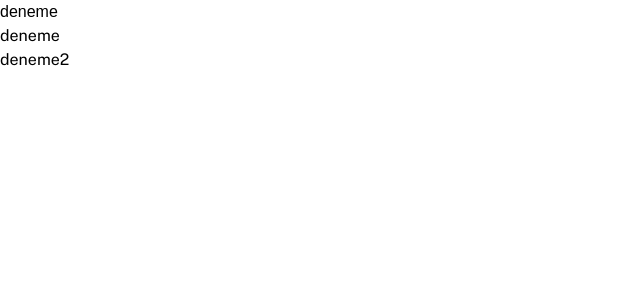
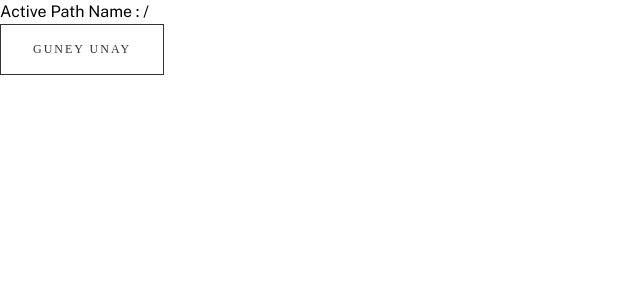
Before and after one commit to unaygney/minimalist-portfolio-website, a Next.js app: page / in a window 1280 px wide. Shown: the top 300 px of the page, without its empty margins (0-640 px from the left). Built offline with nearby package versions, Linux system fonts and the light colour scheme; a web font is replaced by a local one.

Commit message:
addded buttons

```diff
--- a/app/layout.js
+++ b/app/layout.js
@@ -1,10 +1,16 @@
+"use client";
 import { titleFont, bodyFont } from "@/lib/font";
 import "./globals.css";
+import { usePathname } from "next/navigation";
 
 export default function RootLayout({ children }) {
+  const pathname = usePathname();
   return (
     <html lang="en">
-      <body className={`${titleFont.className} ${bodyFont.className}`}>
+      <body
+        className={`${titleFont.className} ${bodyFont.className} antialiased`}
+      >
+        <div>Active Path Name : {pathname}</div>
         {children}
       </body>
     </html>
--- a/app/page.js
+++ b/app/page.js
@@ -1,4 +1,4 @@
-import { bodyFont, titleFont } from "@/lib/font";
+import Button from "@/components/button";
 
 export const metadata = {
   title: "Create Next App",
@@ -8,9 +8,9 @@ export const metadata = {
 export default function Home() {
   return (
     <>
-      <div className={`${titleFont.className}`}>deneme</div>
-      <div className={`${bodyFont.className}`}>deneme</div>
-      <div>deneme2</div>
+      <Button disabled type={"secondary"}>
+        Guney Unay
+      </Button>
     </>
   );
 }
--- /dev/null
+++ b/app/portfolio/page.js
@@ -0,0 +1,7 @@
+import React from "react";
+
+function Portfolio() {
+  return <div>Porfolio page</div>;
+}
+
+export default Portfolio;
--- /dev/null
+++ b/components/Navbar/index.jsx
@@ -0,0 +1,7 @@
+import React from "react";
+
+function Navbar() {
+  return <div></div>;
+}
+
+export default Navbar;
--- /dev/null
+++ b/components/button/index.jsx
@@ -0,0 +1,58 @@
+import React from "react";
+import styles from "./styles.module.css"; // veya istediğin CSS modül dosyasının yolunu belirt
+
+const PrimaryButton = ({ children }) => {
+  return (
+    <button
+      className={`${styles.primaryButton} group disabled:bg-[#203a4c]`}
+      disabled
+    >
+      <div className="w-12 h-12">
+        <svg
+          xmlns="http://www.w3.org/2000/svg"
+          width="48"
+          height="48"
+          viewBox="0 0 48 48"
+          fill="none"
+          className="w-full h-full "
+        >
+          <rect opacity="0.1" width="48" height="48" fill="black" />
+          <path
+            className="group-hover:stroke-white"
+            d="M16 26L24 30L32 26"
+            stroke="#5FB4A2"
+          />
+          <path
+            className="group-hover:stroke-white"
+            opacity="0.5"
+            d="M16 22L24 26L32 22"
+            stroke="#5FB4A2"
+          />
+          <path
+            className="group-hover:stroke-white"
+            opacity="0.25"
+            d="M16 18L24 22L32 18"
+            stroke="#5FB4A2"
+          />
+        </svg>
+      </div>
+      <div className="px-8">{children}</div>
+    </button>
+  );
+};
+
+const SecondaryButton = ({ children }) => {
+  return <button className={styles.secondaryButton}>{children}</button>;
+};
+
+const Button = ({ children, type }) => {
+  if (type === "primary") {
+    return <PrimaryButton>{children}</PrimaryButton>;
+  } else if (type === "secondary") {
+    return <SecondaryButton>{children}</SecondaryButton>;
+  } else {
+    return null;
+  }
+};
+
+export default Button;
--- /dev/null
+++ b/components/button/styles.module.css
@@ -0,0 +1,39 @@
+.primaryButton {
+  display: inline-flex;
+  align-items: center;
+  color: #fff;
+  text-align: center;
+  font-family: PublicSans;
+  font-size: 12px;
+  font-style: normal;
+  font-weight: 100;
+  line-height: normal;
+  letter-spacing: 2px;
+  text-transform: uppercase;
+  background: #203a4c;
+  cursor: pointer;
+}
+
+.primaryButton:hover {
+  background: #5fb4a2;
+}
+
+.secondaryButton {
+  background-color: white;
+  padding: 17px 32px;
+  color: #33323d;
+  font-family: PublicSans;
+  font-size: 12px;
+  font-style: normal;
+  font-weight: 100;
+  line-height: normal;
+  letter-spacing: 2px;
+  text-transform: uppercase;
+  cursor: pointer;
+  border: 1px solid #33323d;
+}
+
+.secondaryButton:hover {
+  color: #fafafa;
+  background: #33323d;
+}
```
Also changed, not shown: package.json (+6 -5 lines), 1 other file (tests, documents, lock files or other folders).
